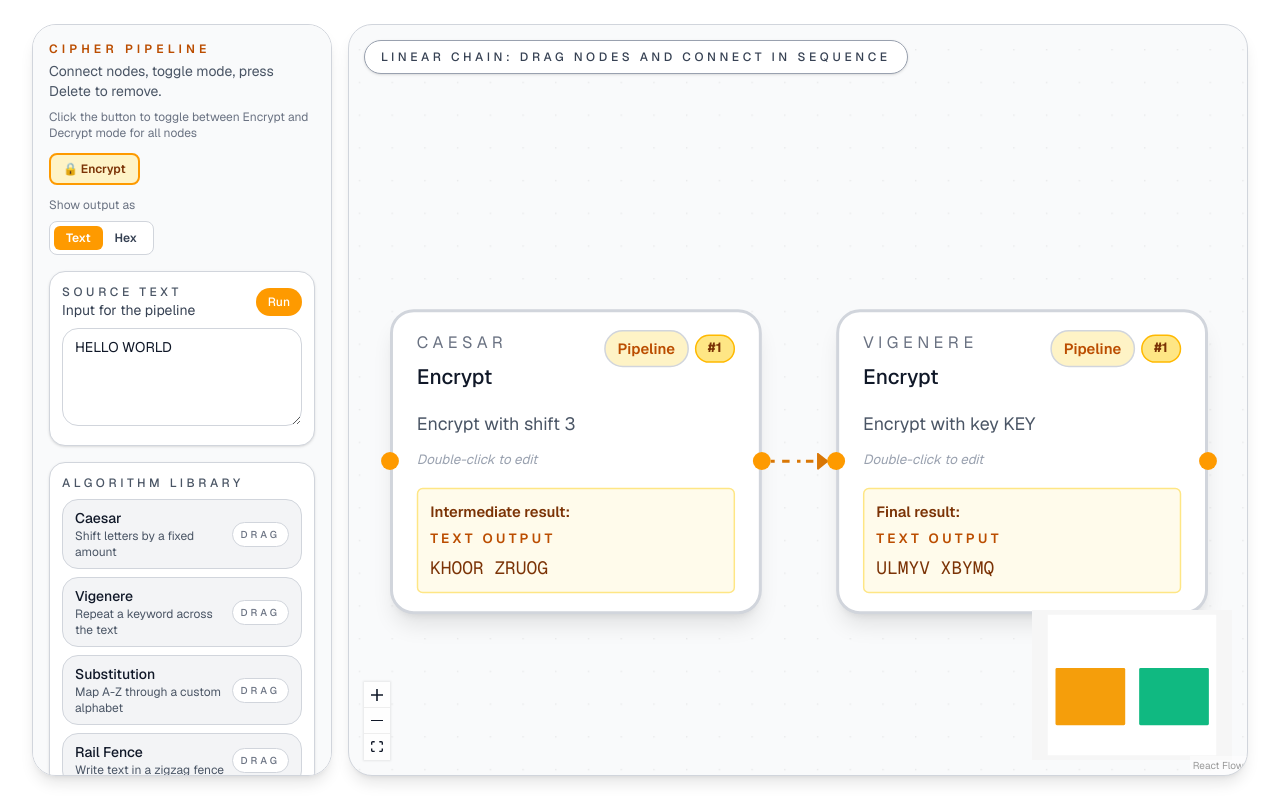
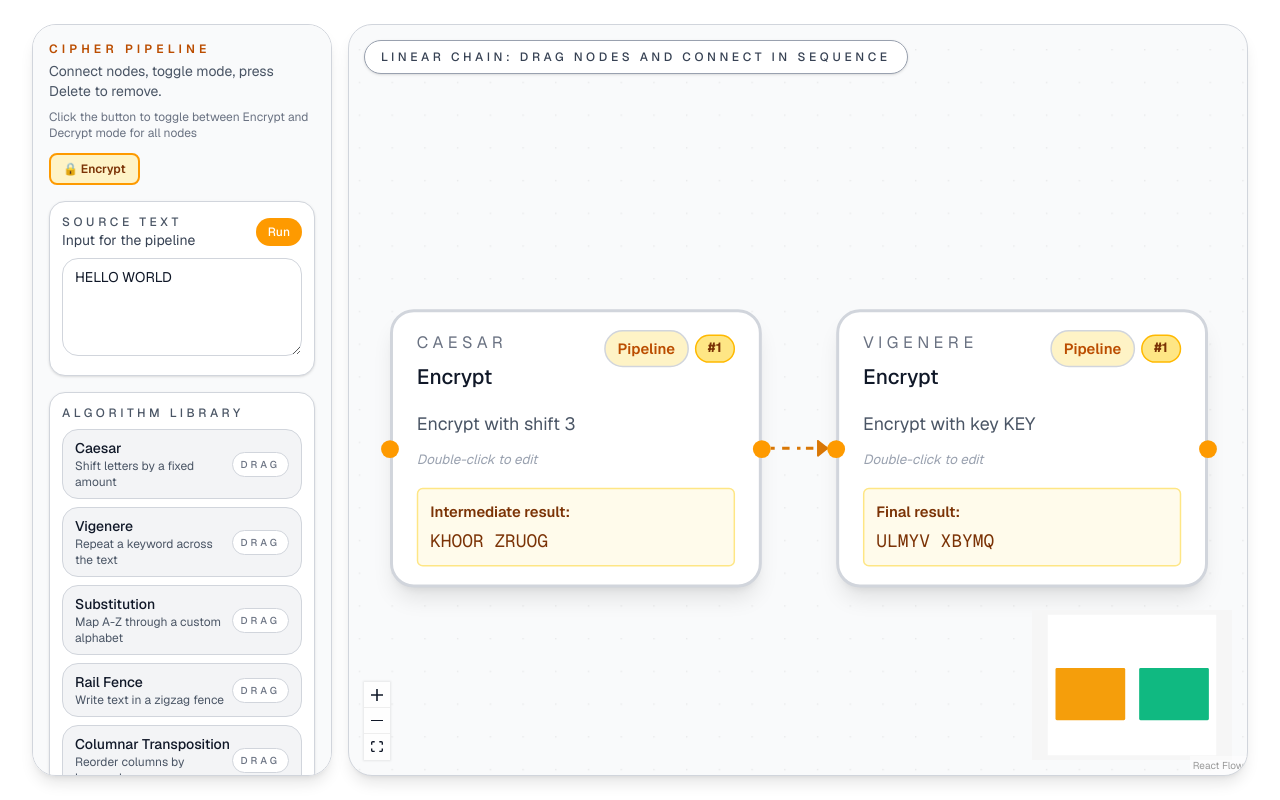
Before and after one commit to AdeelTahir-SE/VYRO_P1, a Next.js app: page / in a window 1280 px wide. Both pictures are taken after a click on the button "Run". Built offline with nearby package versions, Linux system fonts and the light colour scheme.

Commit message:
refactor: remove output format handling from CipherNode and GraphEditor components

```diff
--- a/src/components/cipher.tsx
+++ b/src/components/cipher.tsx
@@ -31,7 +31,6 @@ import { xorCipher } from "./cipher_algos/xor";
 
 type AlgorithmId = "caesar" | "vigenere" | "substitution" | "railFence" | "columnar" | "xor";
 type NodeMode = "encrypt" | "decrypt";
-type OutputFormat = "text" | "hex";
 
 type NodeParams = {
   shift: number;
@@ -319,19 +318,8 @@ function identifyTerminalNodes(nodes: PipelineNode[], edges: PipelineEdge[]): Se
   return terminals;
 }
 
-function toHexString(value: string): string {
-  let hex = "";
-
-  for (let i = 0; i < value.length; i += 1) {
-    hex += value.charCodeAt(i).toString(16).padStart(2, "0");
-  }
-
-  return hex;
-}
-
 interface CipherNodeProps extends NodeProps {
   editingNodeId?: string;
-  outputFormat?: OutputFormat;
   onStartEditing?: (nodeId: string) => void;
   onSaveEdit?: (nodeId: string, params: NodeParams) => void;
   onCancelEdit?: () => void;
@@ -342,7 +330,6 @@ function CipherNode({
   selected,
   id,
   editingNodeId,
-  outputFormat = "text",
   onStartEditing,
   onSaveEdit,
   onCancelEdit,
@@ -350,8 +337,6 @@ function CipherNode({
   const nodeData = data as CipherNodeData;
   const isEditing = editingNodeId === id;
   const [editParams, setEditParams] = useState<NodeParams>(nodeData.params);
-  const outputValue = nodeData.result ? (outputFormat === "hex" ? toHexString(nodeData.result) : nodeData.result) : "";
-  const outputLimit = outputFormat === "hex" ? 120 : 40;
 
   useEffect(() => {
     if (!isEditing) return;
@@ -476,10 +461,7 @@ function CipherNode({
               <p className="text-[10px] font-semibold text-amber-900">
                 {nodeData.isTerminal ? "Final result" : "Intermediate result"}:
               </p>
-              <p className="mt-1 text-[9px] uppercase tracking-[0.25em] text-amber-700 font-semibold">
-                {outputFormat === "hex" ? "Hex output" : "Text output"}
-              </p>
-              <p className="text-xs text-amber-900 font-mono mt-1 break-all">{outputValue.substring(0, outputLimit)}{outputValue.length > outputLimit ? "..." : ""}</p>
+              <p className="text-xs text-amber-900 font-mono mt-1 break-all">{nodeData.result.substring(0, 40)}{nodeData.result.length > 40 ? "..." : ""}</p>
             </div>
           )}
         </>
@@ -517,7 +499,6 @@ function GraphEditor() {
   const [isRunning, setIsRunning] = useState(false);
   const [runStatus, setRunStatus] = useState<"idle" | "success" | "error">("idle");
   const [globalMode, setGlobalMode] = useState<"forward" | "reverse">("forward");
-  const [outputFormat, setOutputFormat] = useState<OutputFormat>("text");
   const [editingNodeId, setEditingNodeId] = useState<string | undefined>(undefined);
   const { screenToFlowPosition } = useReactFlow();
 
@@ -572,14 +553,13 @@ function GraphEditor() {
         <CipherNode
           {...props}
           editingNodeId={editingNodeId}
-          outputFormat={outputFormat}
           onStartEditing={handleStartEditing}
           onSaveEdit={handleSaveEdit}
           onCancelEdit={handleCancelEdit}
         />
       ),
     }),
-    [editingNodeId, outputFormat, handleStartEditing, handleSaveEdit, handleCancelEdit]
+    [editingNodeId, handleStartEditing, handleSaveEdit, handleCancelEdit]
   );
 
   const addNodeToCanvas = useCallback(
@@ -796,34 +776,6 @@ function GraphEditor() {
                 {globalMode === "forward" ? "🔒 Encrypt" : "🔓 Decrypt"}
               </button>
               </div>
-
-            <div className="mt-3">
-              <p className="text-xs text-gray-500 mb-2">Show output as</p>
-              <div className="inline-flex rounded-lg border border-gray-300 bg-white p-1">
-                <button
-                  type="button"
-                  onClick={() => setOutputFormat("text")}
-                  className={`rounded-md px-3 py-1 text-xs font-semibold transition ${
-                    outputFormat === "text"
-                      ? "bg-amber-500 text-white"
-                      : "text-gray-700 hover:bg-gray-100"
-                  }`}
-                >
-                  Text
-                </button>
-                <button
-                  type="button"
-                  onClick={() => setOutputFormat("hex")}
-                  className={`rounded-md px-3 py-1 text-xs font-semibold transition ${
-                    outputFormat === "hex"
-                      ? "bg-amber-500 text-white"
-                      : "text-gray-700 hover:bg-gray-100"
-                  }`}
-                >
-                  Hex
-                </button>
-              </div>
-            </div>
           </div>
 
           <div className="space-y-2 rounded-2xl border border-gray-300 bg-white p-3 shadow-sm">
```
